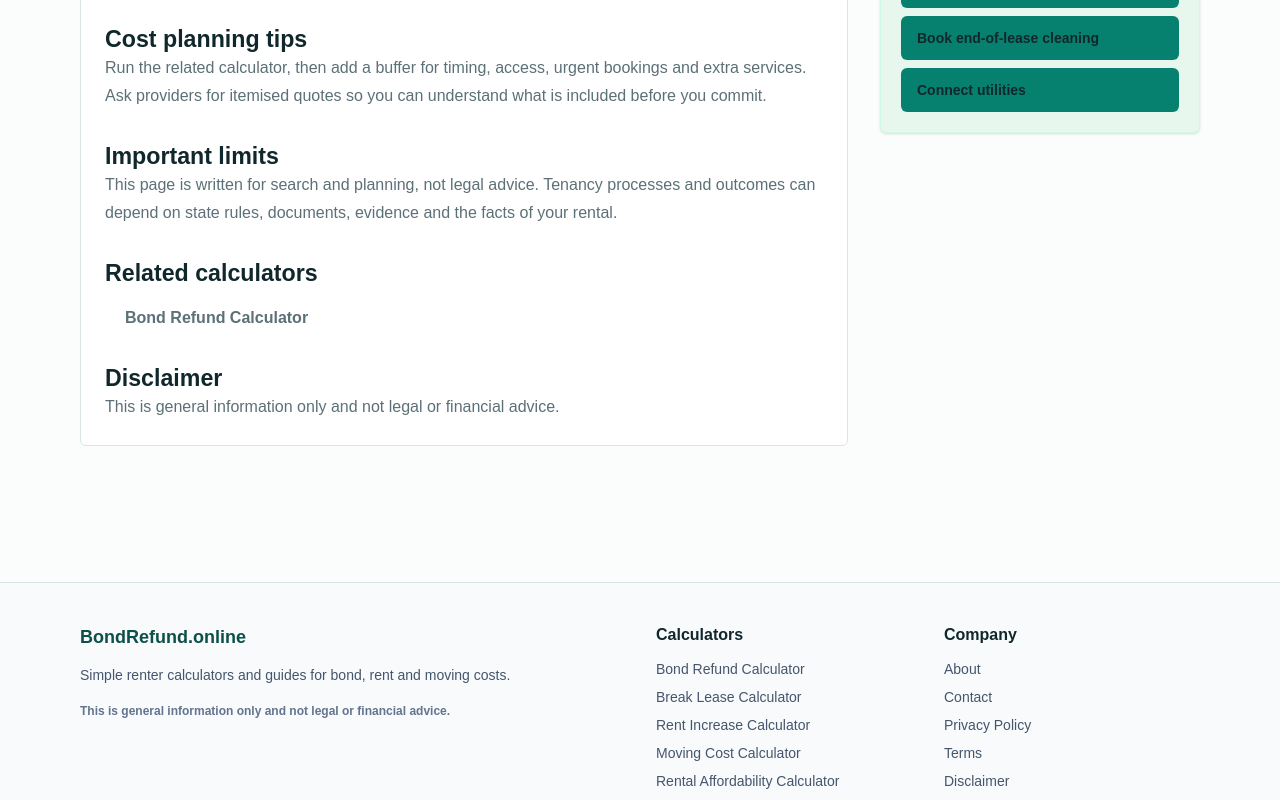
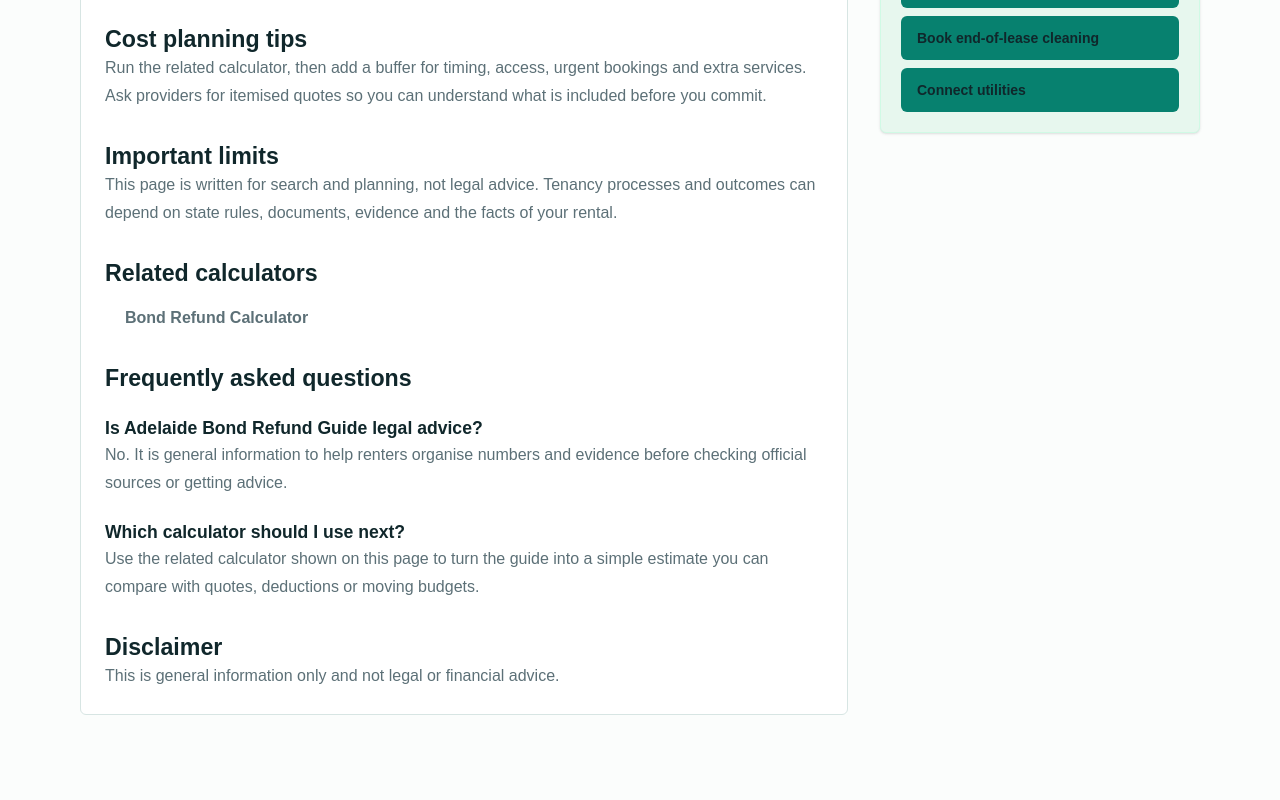
Before and after one commit to taylansadikoglu-hue/BondRefund, a Next.js app: page /guides/adelaide-bond-refund-guide in a window 1280 px wide. Shown: the part 720-1520 px from the top of the page. Built offline with nearby package versions, Linux system fonts and the light colour scheme; no server answers.

Commit message:
Add FAQ structure to BondRefund guides

```diff
--- a/app/guides/[slug]/page.tsx
+++ b/app/guides/[slug]/page.tsx
@@ -6,7 +6,7 @@ import { AffiliateCTA } from "@/components/AffiliateCTA";
 import { EmailCapture } from "@/components/EmailCapture";
 import { JsonLd } from "@/components/JsonLd";
 import { getCalculator } from "@/lib/calculators";
-import { getGuide, guides, guideSections } from "@/lib/guides";
+import { getGuide, guides, guideFaqs, guideSections } from "@/lib/guides";
 import { site } from "@/lib/site";
 
 type Params = { params: Promise<{ slug: string }> };
@@ -53,6 +53,19 @@ export default async function GuidePage({ params }: Params) {
       name: site.name,
     },
   };
+  const faqs = guideFaqs(guide);
+  const faqSchema = {
+    "@context": "https://schema.org",
+    "@type": "FAQPage",
+    mainEntity: faqs.map((faq) => ({
+      "@type": "Question",
+      name: faq.question,
+      acceptedAnswer: {
+        "@type": "Answer",
+        text: faq.answer,
+      },
+    })),
+  };
 
   const breadcrumbSchema = {
     "@context": "https://schema.org",
@@ -83,6 +96,7 @@ export default async function GuidePage({ params }: Params) {
     <main className="mx-auto grid max-w-6xl gap-8 px-4 py-10 lg:grid-cols-[1fr_320px]">
       <JsonLd data={articleSchema} />
       <JsonLd data={breadcrumbSchema} />
+      <JsonLd data={faqSchema} />
       <article>
         <nav className="text-sm font-semibold text-slate-500">
           <Link className="focus-ring hover:text-[var(--brand)]" href="/">
@@ -122,6 +136,13 @@ export default async function GuidePage({ params }: Params) {
               );
             })}
           </ul>
+          <h2>Frequently asked questions</h2>
+          {faqs.map((faq) => (
+            <div key={faq.question}>
+              <h3>{faq.question}</h3>
+              <p>{faq.answer}</p>
+            </div>
+          ))}
           <h2>Disclaimer</h2>
           <p>{site.disclaimer}</p>
         </section>
```
